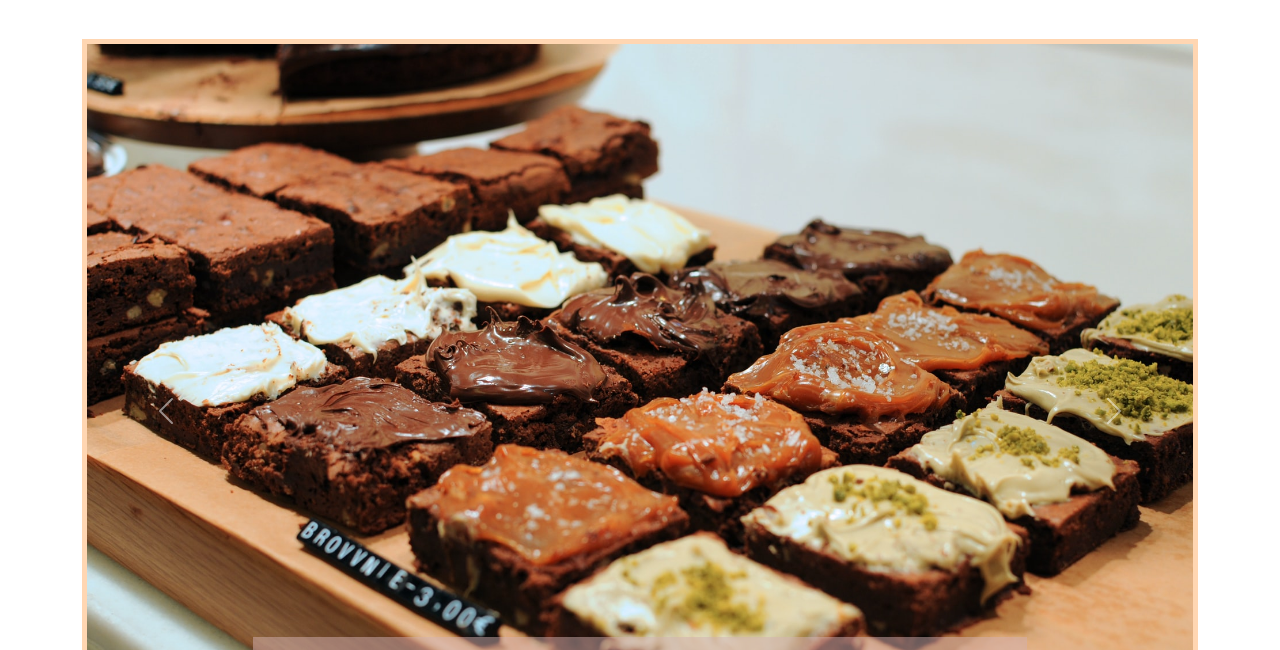
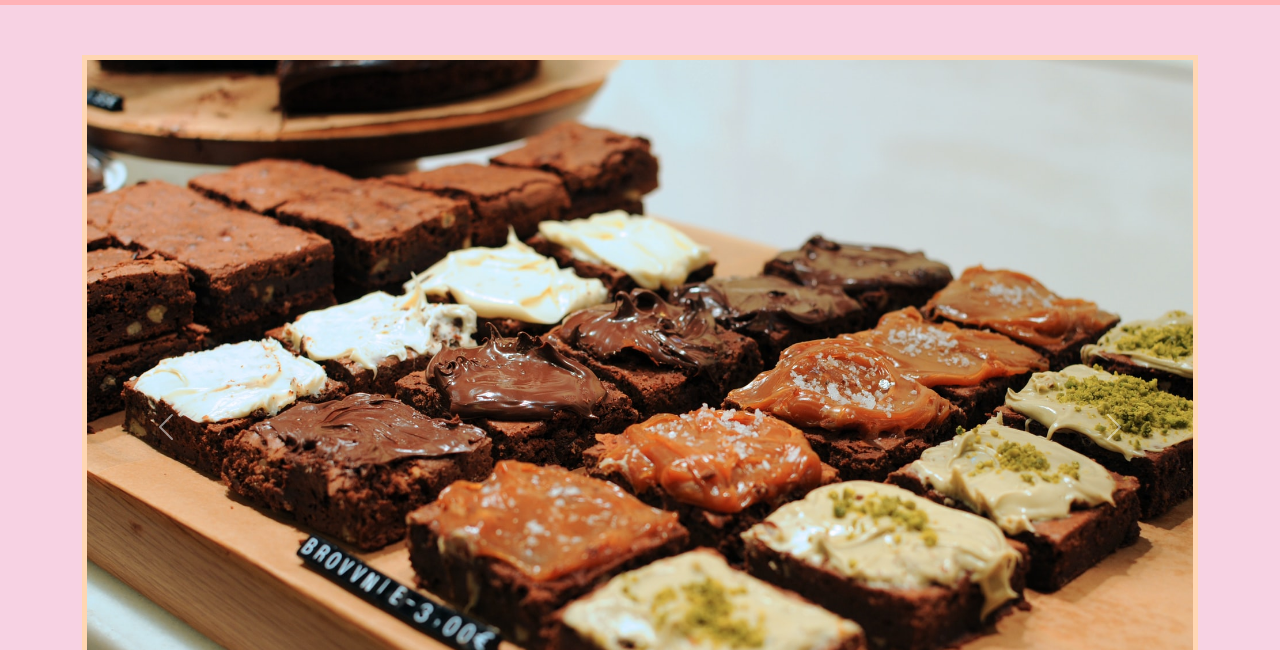
Before and after one commit to Chrystal82/custombrownies, a plain HTML site: page index.html in a window 1280 px wide. Shown: the part 381-1031 px from the top of the page. Drawn offline with nearby package versions, Linux system fonts and the light colour scheme.

Commit message:
Add files via upload

```diff
--- a/css/styles.scss
+++ b/css/styles.scss
@@ -11,6 +11,7 @@ $header-font: "Lobster", cursive;
 
 body {
 	font-family: $body-font;
+	background-color: $color-pale;
 }
 
 h1,
```
Also changed, not shown: css/styles.css.
